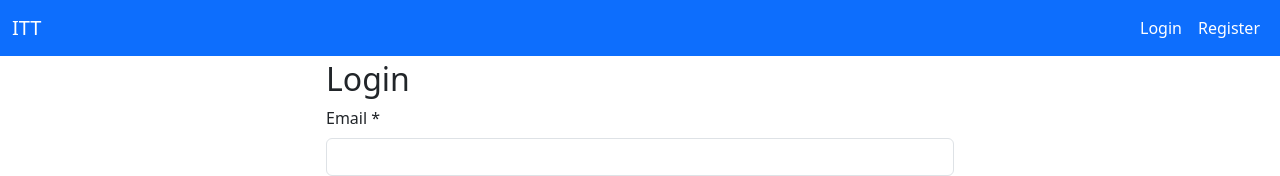
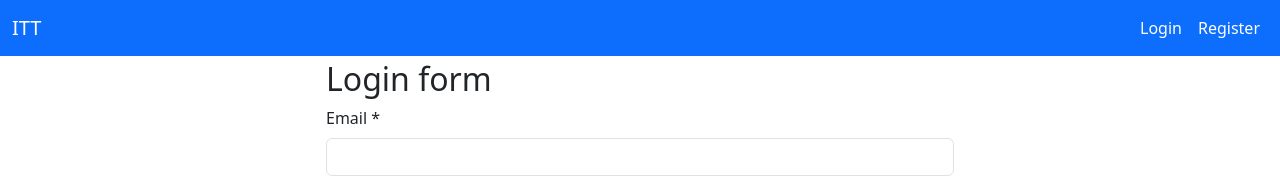
Before and after one commit to banarsiamin-india/iitfront, a React (Create React App) app: page /login in a window 1280 px wide. Shown: the top 176 px of the page. Built offline with nearby package versions, Linux system fonts and the light colour scheme.

Commit message:
Update frontend

```diff
--- a/src/components/Login.js
+++ b/src/components/Login.js
@@ -27,7 +27,7 @@ const Login = () => {
   return (
     <div className="row justify-content-md-center">
       <div className="col-md-6">
-        <h2>Login</h2>
+        <h2>Login form</h2>
         {error && <div className="alert alert-danger">{error}</div>} {/* Display error message */}
 
         <form onSubmit={submitHandler}>
```
